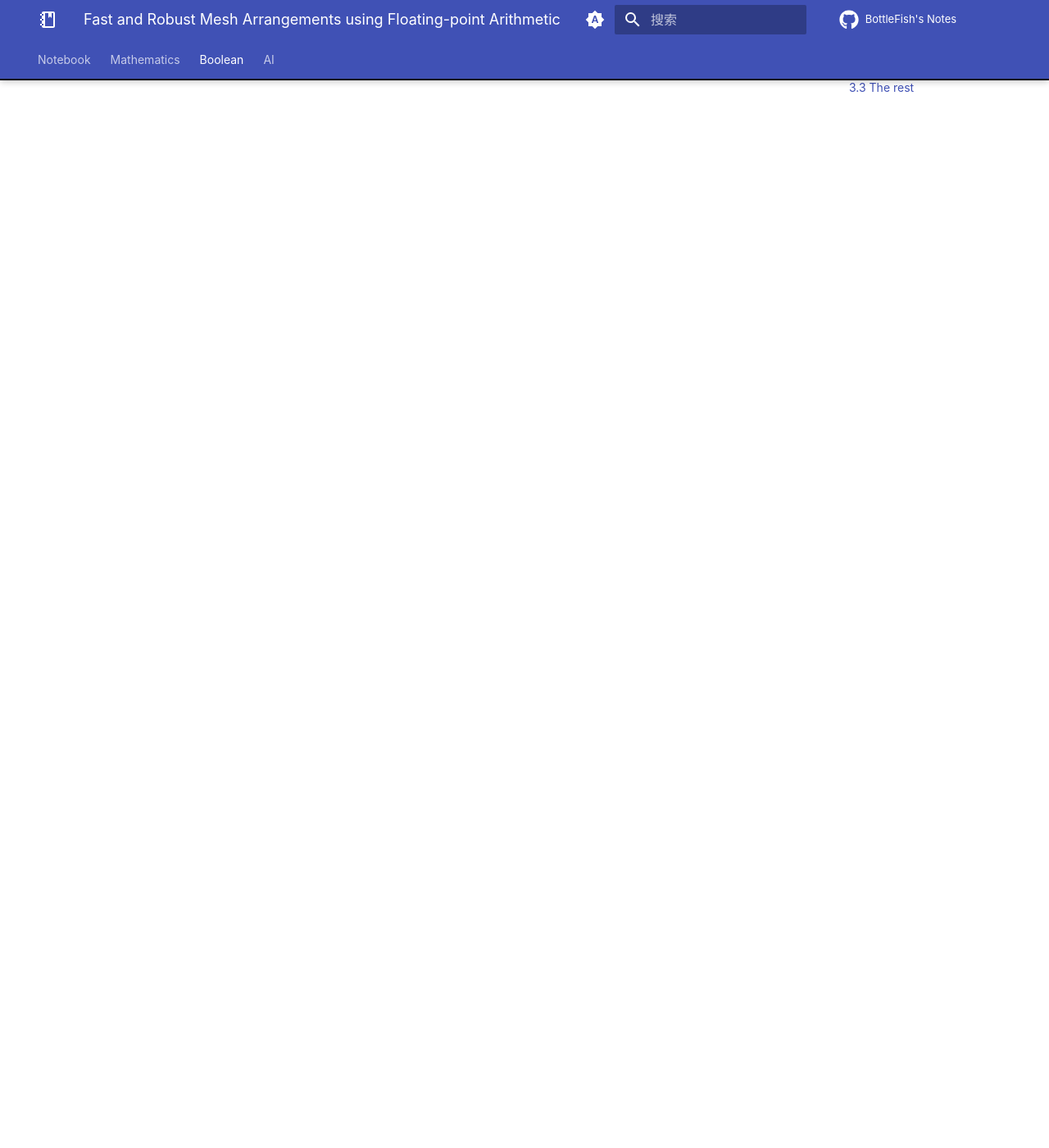
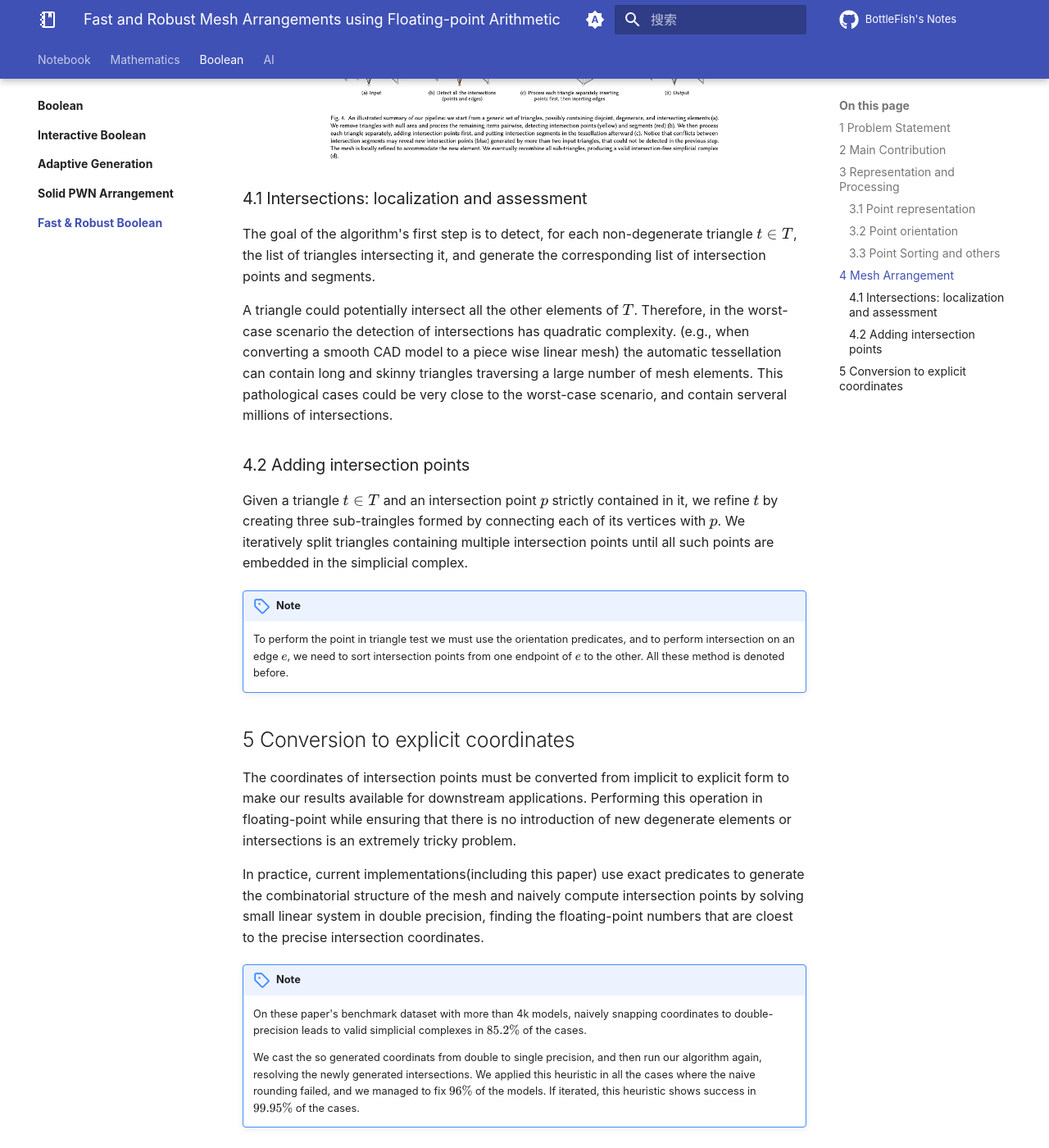
Before and after one commit to BottleFish326/notes, an MkDocs documentation site: the page built from docs/boolean/fast-robust-mesh-boolean/index.md, in a window 1280 px wide and 1400 px high, scrolled down 3647 px. Shown: the whole window at 82% size. Built offline with MkDocs 1.6.1 and Material for MkDocs 9.7.7, drawn with Linux system fonts in a browser that asks for light colours; comment, search, counter and statistics services are not loaded; before the commit the page ends 3745 px from its top, so only the background shows below that; some of the changed text lies outside the part shown.

Commit message:
finish fast robust mesh boolean

```diff
--- a/docs/boolean/fast-robust-mesh-boolean/index.md
+++ b/docs/boolean/fast-robust-mesh-boolean/index.md
@@ -60,6 +60,38 @@ Let $t$ have vertices $v_i$, $v_j$, $v_k$, we consider the normal vector $\vec{n
 
 We implemented a semi-static filter to make sure that $n_i$ is far enough from zero. This filter is $\epsilon_n=8.88395 10^{-16}\delta^2$, where $\delta$ is the maximum magnitude among the nine coordinates of $v_i$, $v_j$ and $v_k$. If $n_i$ is larger than $\epsilon_n$, we can safely use it to proceed. Otherwise, we recalculate it exactly using expansion arithmetic.
 
-### 3.3 The rest
+### 3.3 Point Sorting and others
+
+Given an edge $e(v_a,v_b)$, and the list of vertices that partition it in sub-segments $V(e)=\{v_0,v_1,...,v_n\}$, if $V$ is sorted such that $v_a < v_0 < v_1 < ... < v_n < v_b$, then the spliting process is much simpler and efficient.
 
 The remaining computations, whether the points are explicit or implicit, proceed identically. First, use the input point to represent implicit points and perturbation. Compair it with the filter, if it can not pass, recalculate it exactly using expansion arithmetic.
+
+## 4 Mesh Arrangement
+
+<figure markdown="span">
+    ![pipeline](./figures/pipeline.png){width="70%", loading=lazy}
+</figure>
+
+### 4.1 Intersections: localization and assessment
+
+The goal of the algorithm's first step is to detect, for each non-degenerate triangle $t\in T$, the list of triangles intersecting it, and generate the corresponding list of intersection points and segments.
+
+A triangle could potentially intersect all the other elements of $T$. Therefore, in the worst-case scenario the detection of intersections has quadratic complexity. (e.g., when converting a smooth CAD model to a piece wise linear mesh) the automatic tessellation can contain long and skinny triangles traversing a large number of mesh elements. This pathological cases could be very close to the worst-case scenario, and contain serveral millions of intersections.
+
+### 4.2 Adding intersection points
+
+Given a triangle $t \in T$ and an intersection point $p$ strictly contained in it, we refine $t$ by creating three sub-traingles formed by connecting each of its vertices with $p$. We iteratively split triangles containing multiple intersection points until all such points are embedded in the simplicial complex.
+
+!!! note
+    To perform the point in triangle test we must use the orientation predicates, and to perform intersection on an edge $e$, we need to sort intersection points from one endpoint of $e$ to the other. All these method is denoted before.
+
+## 5 Conversion to explicit coordinates
+
+The coordinates of intersection points must be converted from implicit to explicit form to make our results available for downstream applications. Performing this operation in floating-point while ensuring that there is no introduction of new degenerate elements or intersections is an extremely tricky problem.
+
+In practice, current implementations(including this paper) use exact predicates to generate the combinatorial structure of the mesh and naively compute intersection points by solving small linear system in double precision, finding the floating-point numbers that are cloest to the precise intersection coordinates.
+
+!!! note
+    On these paper's benchmark dataset with more than 4k models, naively snapping coordinates to double-precision leads to valid simplicial complexes in $85.2\%$ of the cases.
+
+    We cast the so generated coordinats from double to single precision, and then run our algorithm again, resolving the newly generated intersections. We applied this heuristic in all the cases where the naive rounding failed, and we managed to fix $96\%$ of the models. If iterated, this heuristic shows success in $99.95\%$ of the cases.
```
Also changed, not shown: docs/mathematics/delaunay-triangulations/index.md (added, +20 -0 lines), docs/boolean/fast-robust-mesh-boolean/figures/pipeline.png (added), docs/mathematics/delaunay-triangulations/.pages (added), 1 other file.
